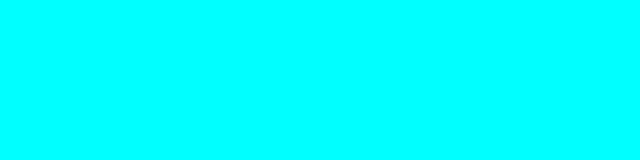
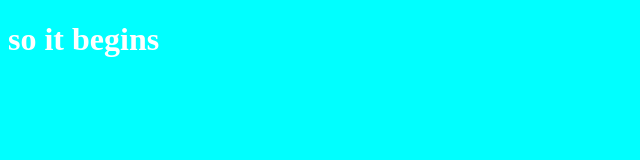
Before and after one commit to Caro8866/git-branches-tryout-, a plain HTML site: page index.html in a window 1280 px wide. Shown: the whole page, without its empty margins (0-640 px from the left). Drawn offline with Linux system fonts and the light colour scheme.

Commit message:
add header

```diff
--- a/index.html
+++ b/index.html
@@ -7,5 +7,7 @@
     <title>Document</title>
     <link rel="stylesheet" href="style.css" />
   </head>
-  <body></body>
+  <body>
+    <h1>so it begins</h1>
+  </body>
 </html>
--- a/style.css
+++ b/style.css
@@ -1,3 +1,4 @@
 body {
   background-color: aqua;
+  color: white;
 }
```
